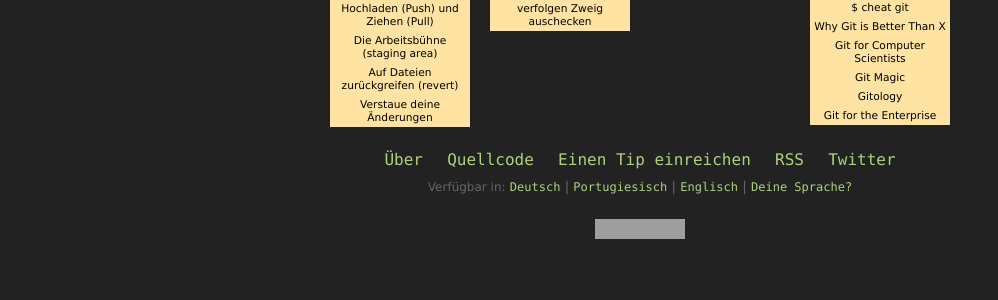
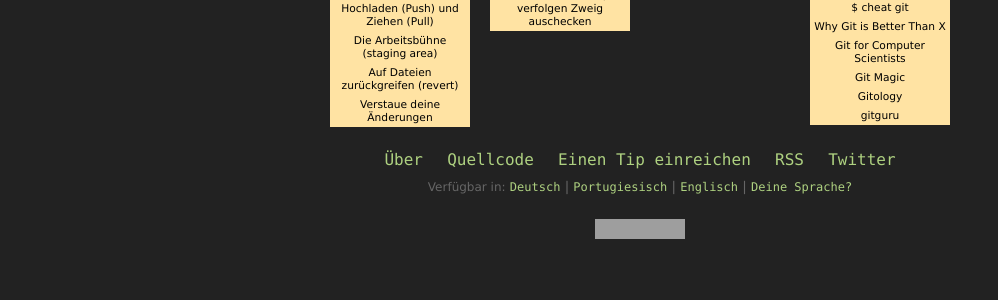
Before and after one commit to qrush/gitready, a Jekyll site: the page built from index.html, in a window 1280 px wide. Shown: the part 516-816 px from the top of the page, without its empty margins (0-998 px from the left). Built offline with Jekyll 4.4.1, drawn with Linux system fonts in a browser that asks for light colours; grey boxes are pictures that could not be loaded.

Commit message:
Correcting gitguru link

```diff
--- a/_layouts/default.html
+++ b/_layouts/default.html
@@ -54,7 +54,7 @@
       <a href="http://eagain.net/articles/git-for-computer-scientists/">Git for Computer Scientists</a>
       <a href="http://www-cs-students.stanford.edu/~blynn/gitmagic/">Git Magic</a>
       <a href="http://www.gitology.com/">Gitology</a>
-      <a href="http://www.gitology.com/">Git for the Enterprise</a>
+      <a href="http://www.gitguru.com/">gitguru</a>
     </div>
     <div class="grid_12 footer">
 			<div class="footer_links">
```
